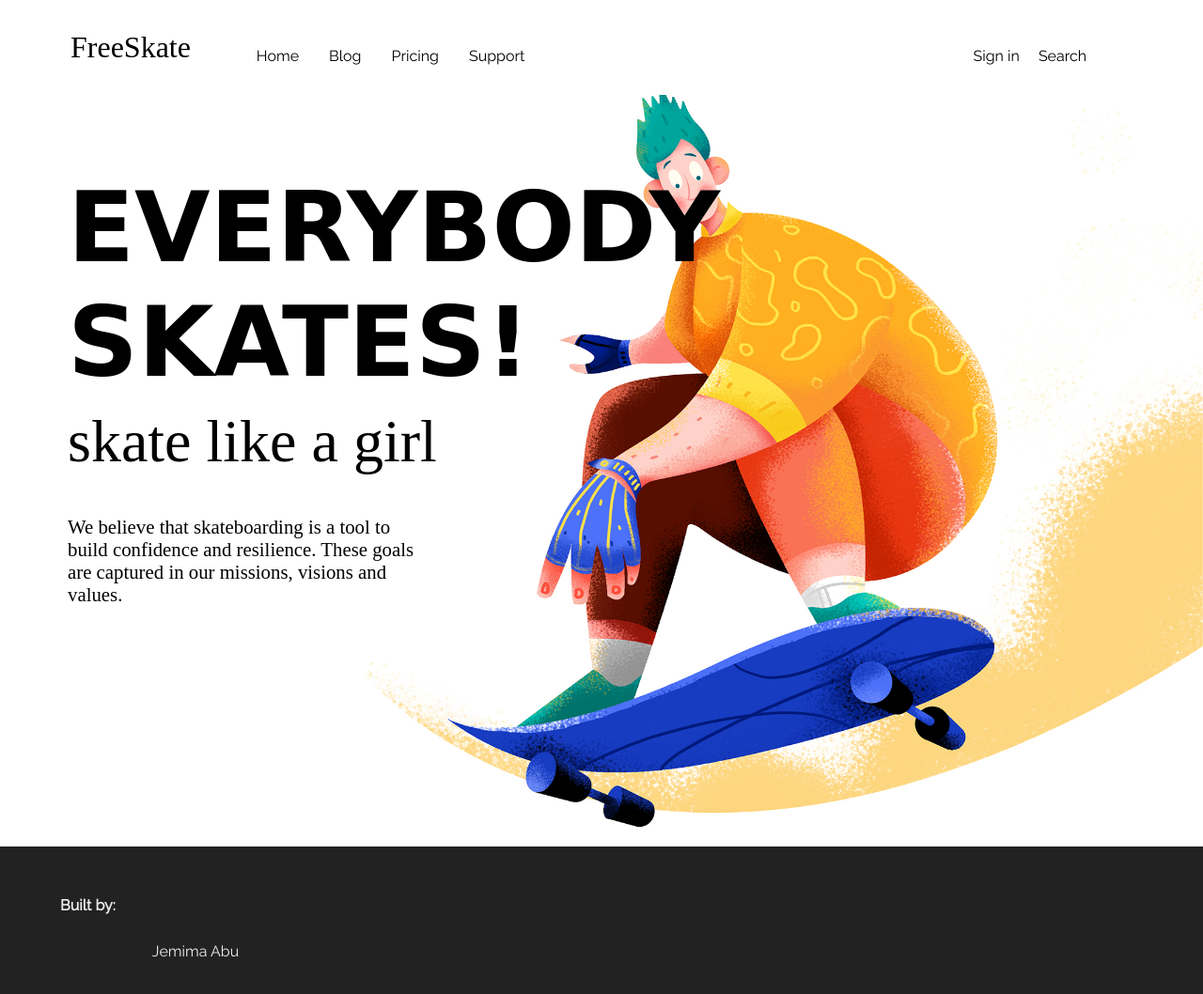
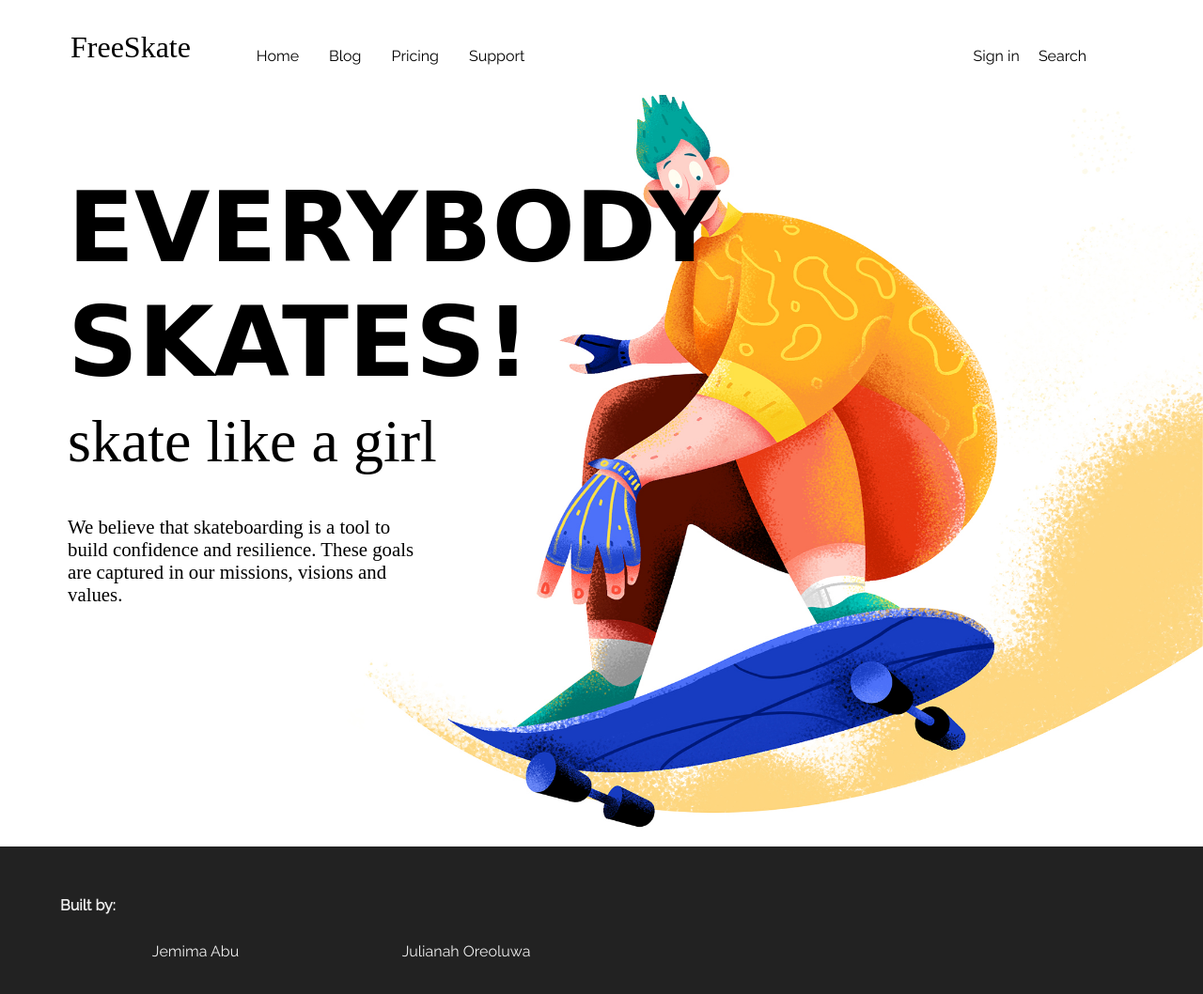
Before and after one commit to jemimaabu/girl-code-example, a plain HTML site: page index.html in a window 1280 px wide. Shown: the whole page at 94% size. Drawn offline with Linux system fonts and the light colour scheme; a web font is replaced by a local one.

Commit message:
Update index.html

```diff
--- a/index.html
+++ b/index.html
@@ -36,6 +36,7 @@
         <h4>Built by:</h4>
         <div class="footer-links">
             <a href="https://github.com/jemimaabu" target="_blank">Jemima Abu</a>
+             <a href="https://github.com/0jayan0n" target="_blank">Julianah Oreoluwa</a>
         </div>
     </footer>
 </body>
```
